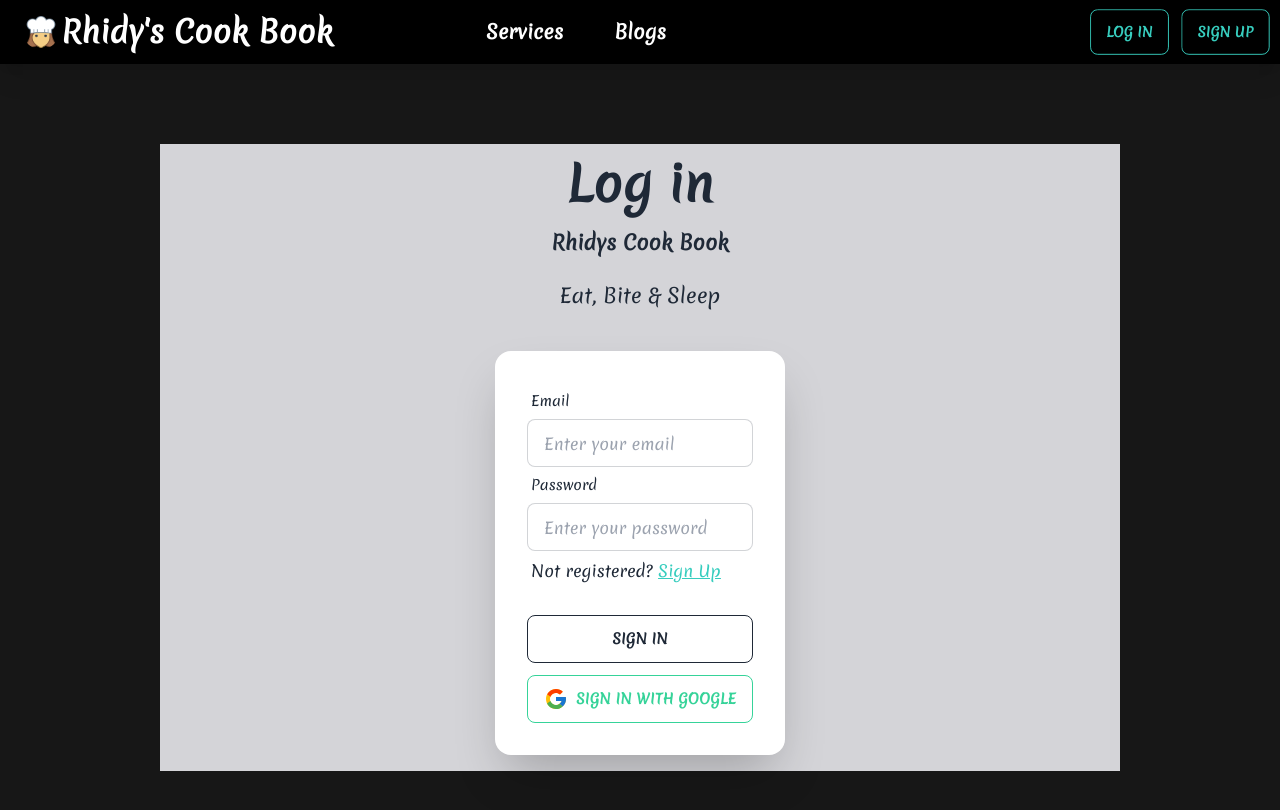
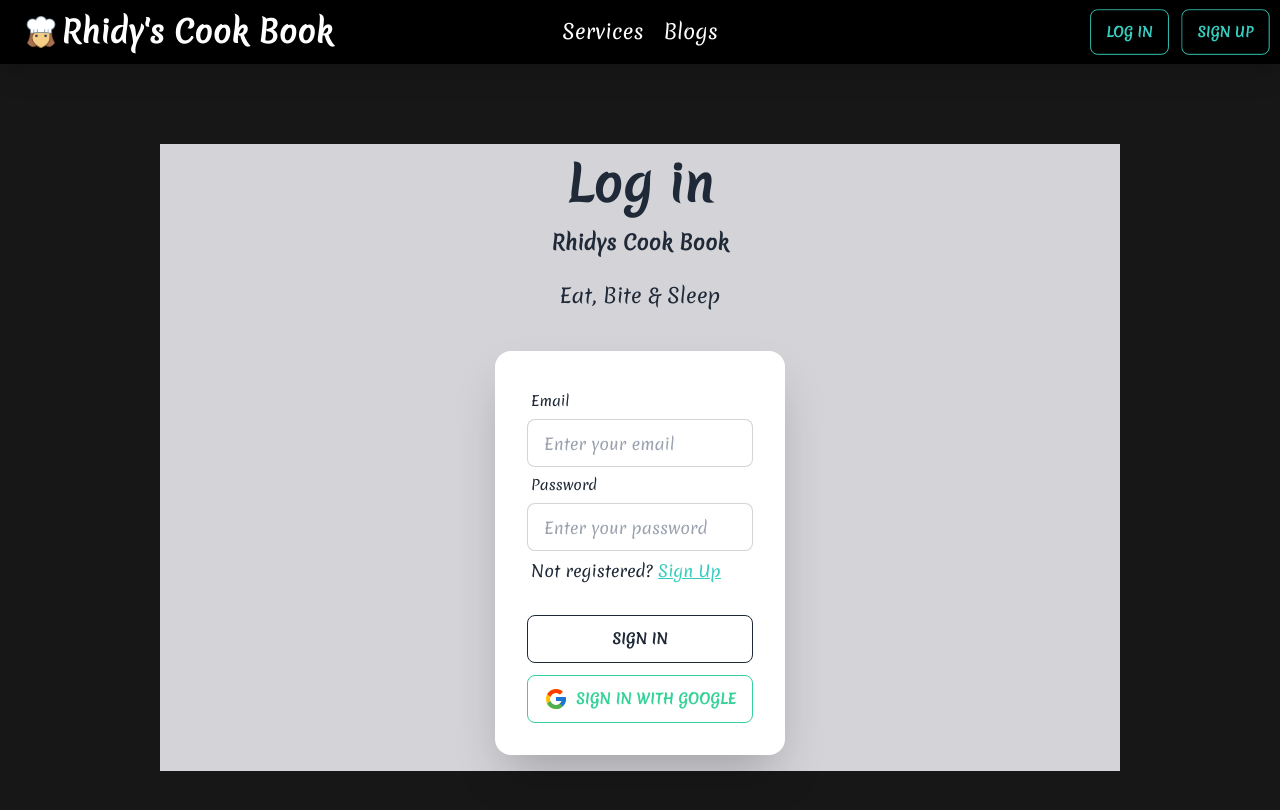
Before and after one commit to mdiibrahim/Rhidys-Cook-Book, a React (Create React App) app: page /login in a window 1280 px wide. Shown: the top 810 px of the page. Built offline with nearby package versions, Linux system fonts and the light colour scheme; no server answers.

Commit message:
header updated based on user log in

```diff
--- a/src/Pages/Login/Login.js
+++ b/src/Pages/Login/Login.js
@@ -6,7 +6,7 @@ import { useContext } from 'react';
 import toast from 'react-hot-toast';
 import { AuthContext } from '../../Context/AuthProvider';
 const Login = () => {
-    const { logIn, setToaster: setSpinner, registerWithGoogle, setUser } = useContext(AuthContext);
+    const { logIn, setSpinner, registerWithGoogle, setUser } = useContext(AuthContext);
 
     const navigate = useNavigate();
     const location = useLocation();
--- a/src/Pages/Shared/Header/Header.js
+++ b/src/Pages/Shared/Header/Header.js
@@ -20,12 +20,27 @@ const Header = () => {
             <nav className="navbar bg-black text-white shadow-xl">
                 <nav className="navbar-start">
                     <nav className="dropdown">
-                        <label tabIndex={0} className="btn btn-ghost lg:hidden">
+                        <label tabIndex={0} className="btn btn-ghost xl:hidden">
                             <svg xmlns="http://www.w3.org/2000/svg" className="h-5 w-5" fill="none" viewBox="0 0 24 24" stroke="currentColor"><path strokeLinecap="round" strokeLinejoin="round" strokeWidth="2" d="M4 6h16M4 12h8m-8 6h16" /></svg>
                         </label>
-                        <ul tabIndex={0} className="menu menu-compact dropdown-content mt-3 p-6 shadow bg-black text-white rounded-box w-52">
-                            <Link className='mb-3' to='/services'>Services</Link>
-                            <Link className='mb-3' to='/blogs'>Blogs</Link>
+                        <ul tabIndex={0} className="menu menu-compact dropdown-content mt-3 p-6 shadow bg-black text-white rounded-box w-48">
+                            <>
+                                {
+                                    user?.uid ?
+                                        <nav>
+                                            <Link className='mb-3 block' to='/services'>Services</Link>
+                                            <Link className='mb-3 block' to='/blogs'>Blogs</Link>
+                                            <Link className='mb-3 block' to='/my-reviews'>My Reviews</Link>
+                                            <Link className='mb-3 block' to='/add-services'>Add Services</Link>
+                                        </nav>
+                                        :
+                                        <nav>
+
+                                            <Link className='mb-3 block' to='/services'>Services</Link>
+                                            <Link className='mb-3 block' to='/blogs'>Blogs</Link>
+                                        </nav>
+                                }
+                            </>
 
 
                             <nav >
@@ -34,13 +49,13 @@ const Header = () => {
                                         <nav className='items-center justify-center' >
                                             <Link className="btn  btn-outline btn-accent mr-2" onClick={handleLogOut}>Sign Out</Link>
 
-                                                <img src={user?.photoURL} alt="" className='rounded-full w-12 ' />
+                                            <img src={user?.photoURL} alt="" className='rounded-full w-12 ' />
 
                                         </nav>
 
                                         :
                                         <nav>
-                                            <Link className="btn  btn-outline btn-accent btn-accent mr-2" to='/login'>Log In</Link>
+                                            <Link className="btn  btn-outline btn-accent mb-2" to='/login'>Log In</Link>
                                             <Link className="btn  btn-outline btn-accent" to='/signup'>Sign Up</Link>
                                         </nav>
 
@@ -50,9 +65,24 @@ const Header = () => {
                     </nav>
                     <Link to='/' className="btn btn-ghost normal-case text-3xl"><img src="logo.png" className='w-8 mr-1 rounded-xl' alt="" />Rhidy's Cook Book</Link>
                 </nav>
-                <nav className="navbar-center hidden lg:grid grid-cols-3">
-                    <Link className='mx-auto btn btn-ghost normal-case  text-xl' to='/services'>Services</Link>
-                    <Link className='mx-auto btn btn-ghost normal-case  text-xl' to='/blogs'>Blogs</Link>
+                <nav className="navbar-center hidden xl:grid grid-cols-1 ">
+                    <>
+                        {
+                            user?.uid ?
+                                <nav>
+                                    <Link className='mb-3 mr-5' to='/services'>Services</Link>
+                                    <Link className='mb-3 mr-5' to='/blogs'>Blogs</Link>
+                                    <Link className='mb-3 mr-5' to='/my-reviews'>My Reviews</Link>
+                                    <Link className='mb-3' to='/add-services'>Add Services</Link>
+                                </nav>
+                                :
+                                <nav>
+
+                                    <Link className='mb-3 mr-5' to='/services'>Services</Link>
+                                    <Link className='mb-3' to='/blogs'>Blogs</Link>
+                                </nav>
+                        }
+                    </>
                 </nav>
                 <nav className="navbar-end  hidden lg:flex">
                     <nav>
@@ -60,7 +90,7 @@ const Header = () => {
                             user?.uid ?
                                 <nav >
                                     <Link className="btn  btn-outline btn-accent mr-2" onClick={handleLogOut}>Sign Out</Link>
-                                    <Link><img src={user?.photoURL} alt="" className='rounded-full w-12 inline ml-1'/></Link>
+                                    <Link><img src={user?.photoURL} alt="" className='rounded-full w-12 inline ml-1' /></Link>
 
                                 </nav>
 
--- /dev/null
+++ b/src/Route/PrivateRoute/PrivateRoute.js
@@ -0,0 +1,11 @@
+import React from 'react';
+
+const PrivateRoute = () => {
+    return (
+        <div>
+
+        </div>
+    );
+};
+
+export default PrivateRoute;
```
